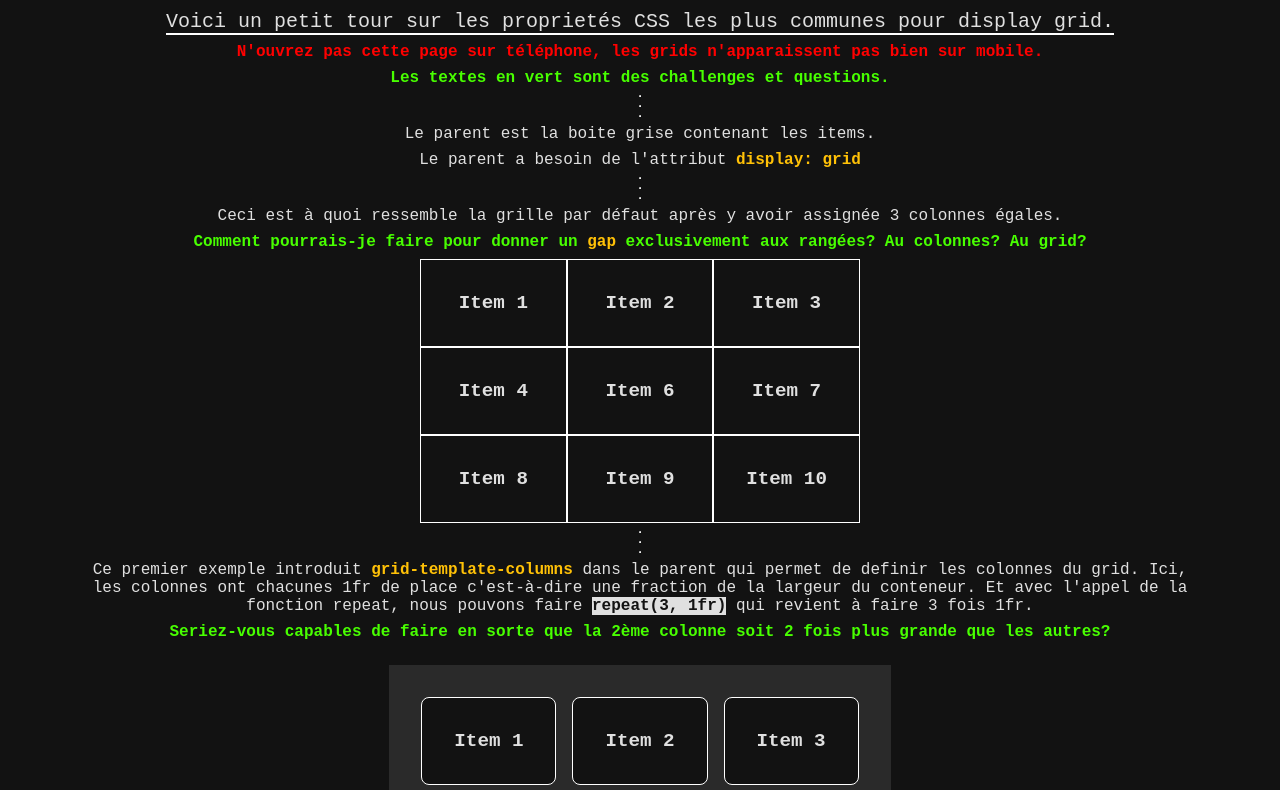
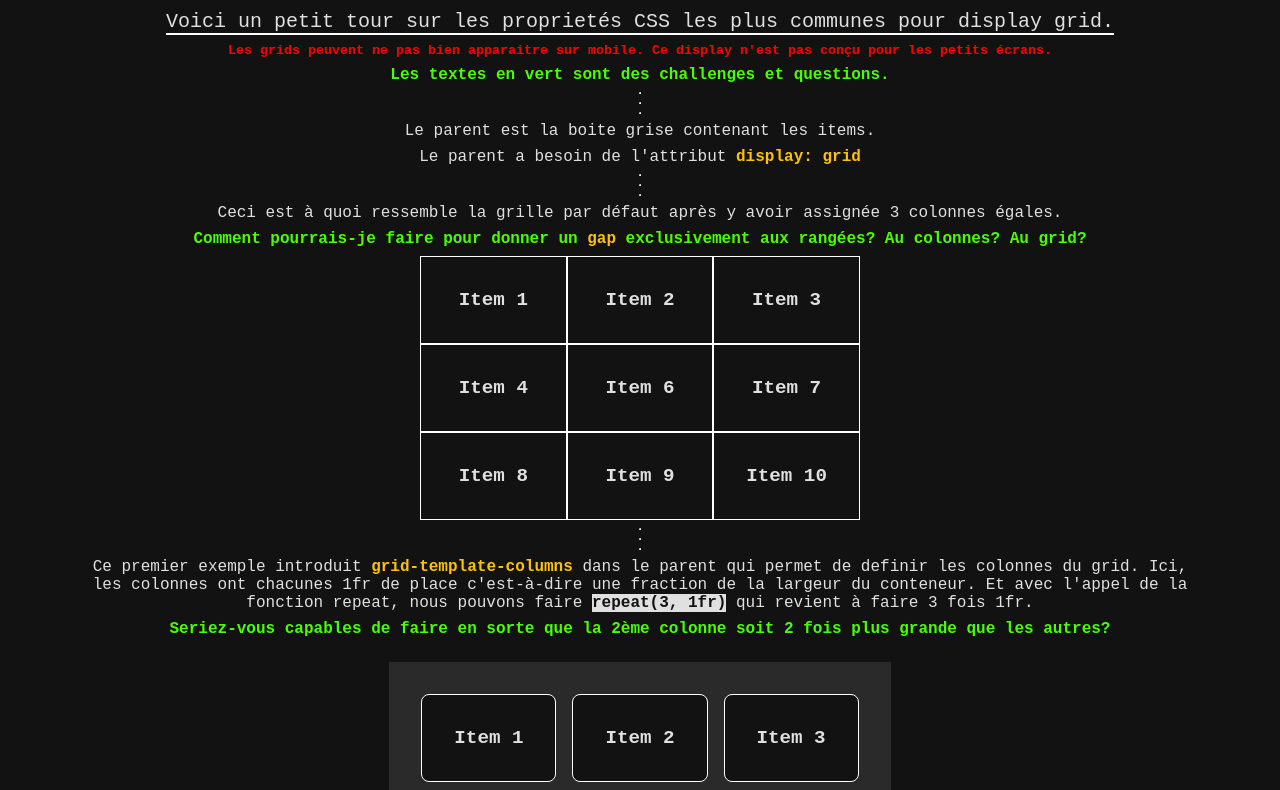
Before and after one commit to StarPlatinumSan/Design-Responsive, a plain HTML site: page grid.html in a window 1280 px wide. Shown: the part 123-913 px from the top of the page. Drawn offline with Linux system fonts and the light colour scheme.

Commit message:
fixed warning

```diff
--- a/grid.html
+++ b/grid.html
@@ -14,7 +14,7 @@
 		<div class="containerGrid">
 			<h1 class="title">Display Grid</h1>
 			<p class="description sectionTitle">Voici un petit tour sur les proprietés CSS les plus communes pour display grid.</p>
-			<p class="description"><strong style="color: red">N'ouvrez pas cette page sur téléphone, les grids n'apparaissent pas bien sur mobile.</strong></p>
+			<small class="description"><strong style="color: red">Les grids peuvent ne pas bien apparaitre sur mobile. Ce display n'est pas conçu pour les petits écrans.</strong></small>
 			<p class="description"><strong class="green">Les textes en vert sont des challenges et questions.</strong></p>
 			<hr>
 			<hr>
```
